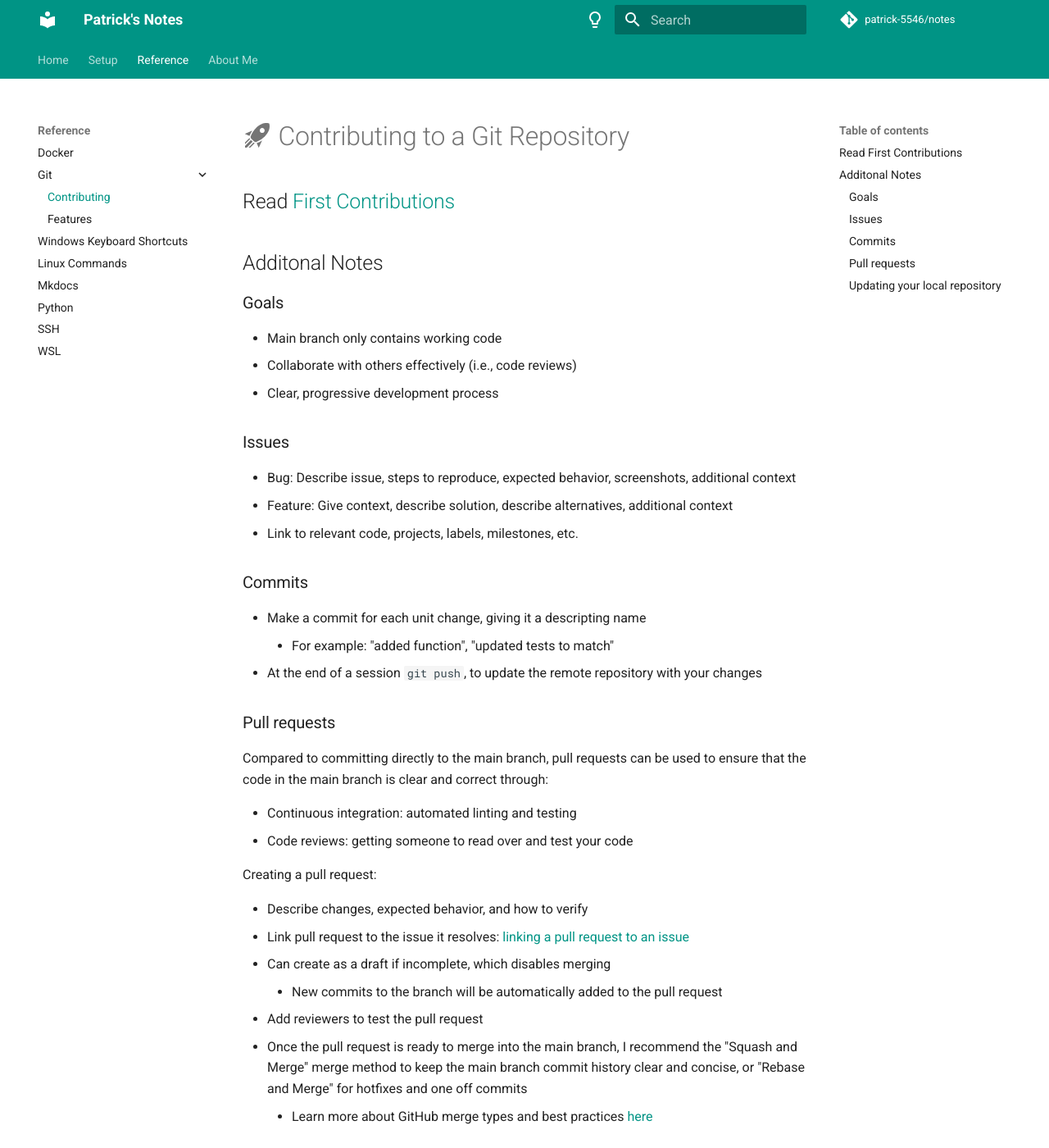
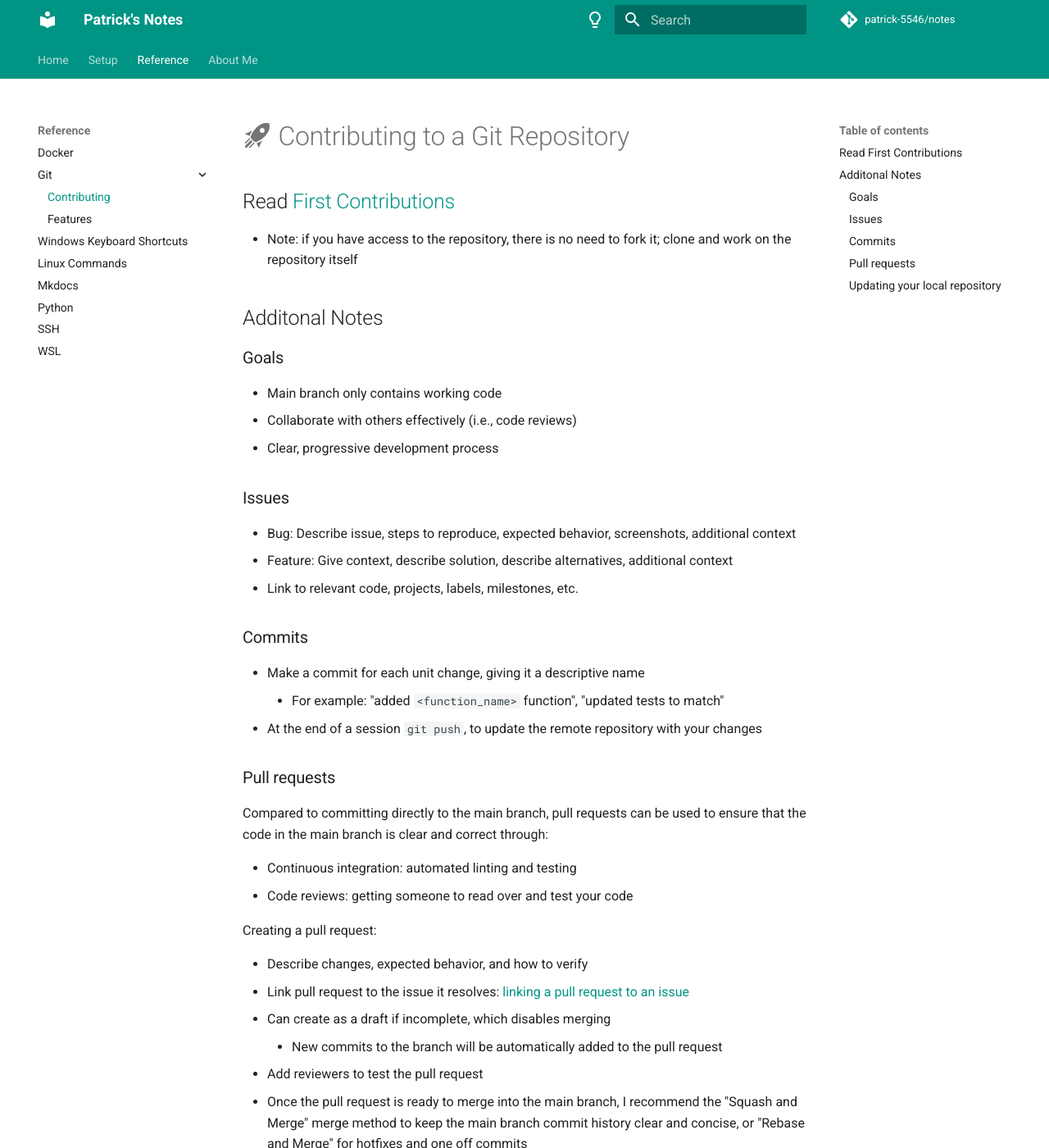
Before and after one commit to patrick-5546/notes, an MkDocs documentation site: the page built from docs/reference/git/contributing.md, in a window 1280 px wide and 1400 px high. Shown: the whole window at 82% size. Built offline with MkDocs 1.6.1 and Material for MkDocs 9.7.7, drawn with Linux system fonts in a browser that asks for light colours; comment, search, counter and statistics services are not loaded.

Commit message:
Minor fixes to contributing page

```diff
--- a/docs/reference/git/contributing.md
+++ b/docs/reference/git/contributing.md
@@ -1,6 +1,8 @@
 # :material-rocket-launch: Contributing to a Git Repository
 
 ## Read [First Contributions](https://github.com/firstcontributions/first-contributions/blob/master/README.md)
+
+- Note: if you have access to the repository, there is no need to fork it; clone and work on the repository itself
 
 ## Additonal Notes
 
@@ -18,8 +20,8 @@
 
 ### Commits
 
-- Make a commit for each unit change, giving it a descripting name
-    - For example: "added <function_name> function", "updated tests to match"
+- Make a commit for each unit change, giving it a descriptive name
+    - For example: "added `<function_name>` function", "updated tests to match"
 - At the end of a session `git push`, to update the remote repository with your changes
 
 ### Pull requests
```
